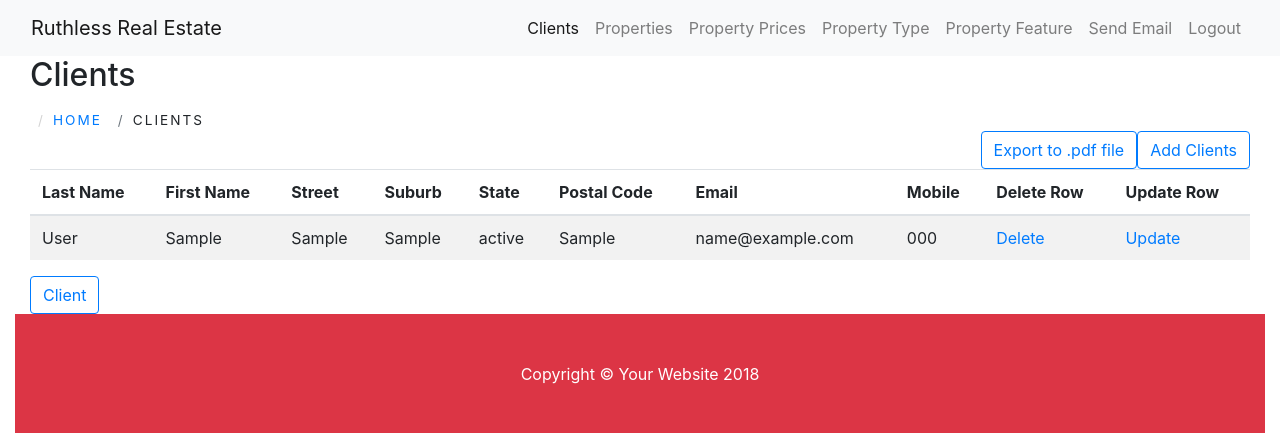
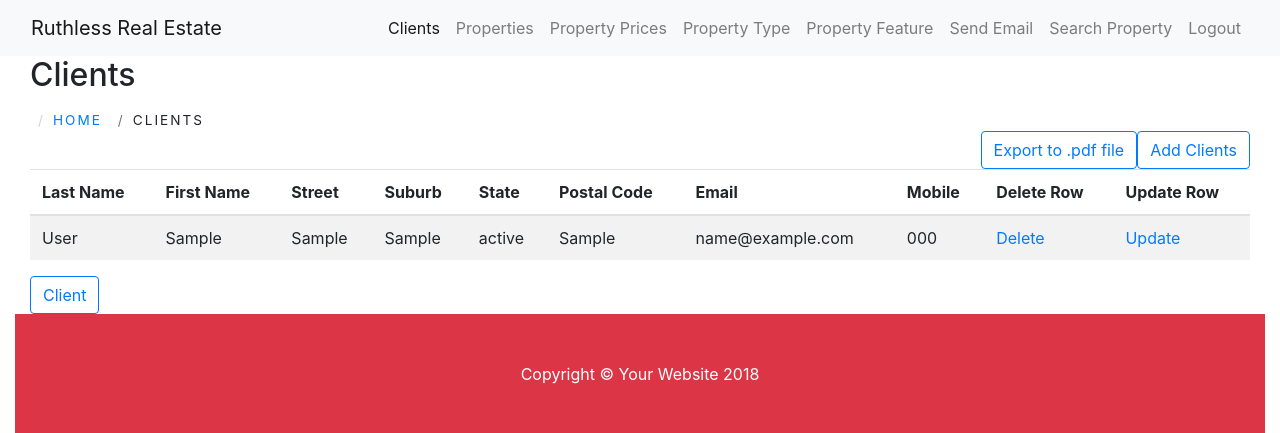
Before and after one commit to niyatiMonash/FIT2104_Assignment2, a PHP site: page /edit-clients.php in a window 1280 px wide. Shown: the top 433 px of the page. Run offline with PHP 8.4, Linux system fonts and the light colour scheme; the visitor is signed in with stand-in values (Sample User, id 1); tables that the repository leaves empty or names only in its code hold one stand-in row (values such as "Sample post"); data that the repository does not hold is empty.

Commit message:
missing nav

```diff
--- a/edit-clients.php
+++ b/edit-clients.php
@@ -52,6 +52,9 @@ $result = mysqli_query($conn, $query);
                 </li>
                 <li class="nav-item">
                     <a class="nav-link" href="send-email.php">Send Email</a>
+                </li>
+                <li class="nav-item">
+                    <a class="nav-link" href="property-search.php">Search Property</a>
                 </li>
                 <li class="nav-item">
                     <a class="nav-link" href="logout.php">Logout</a>
```
